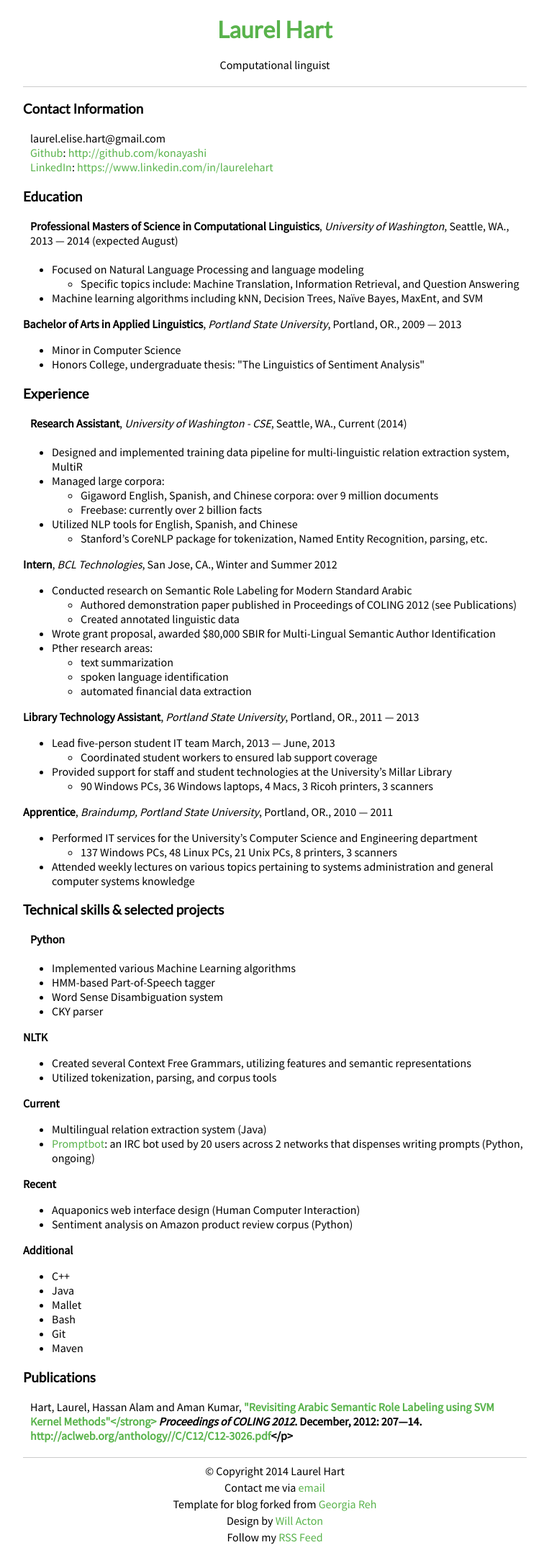
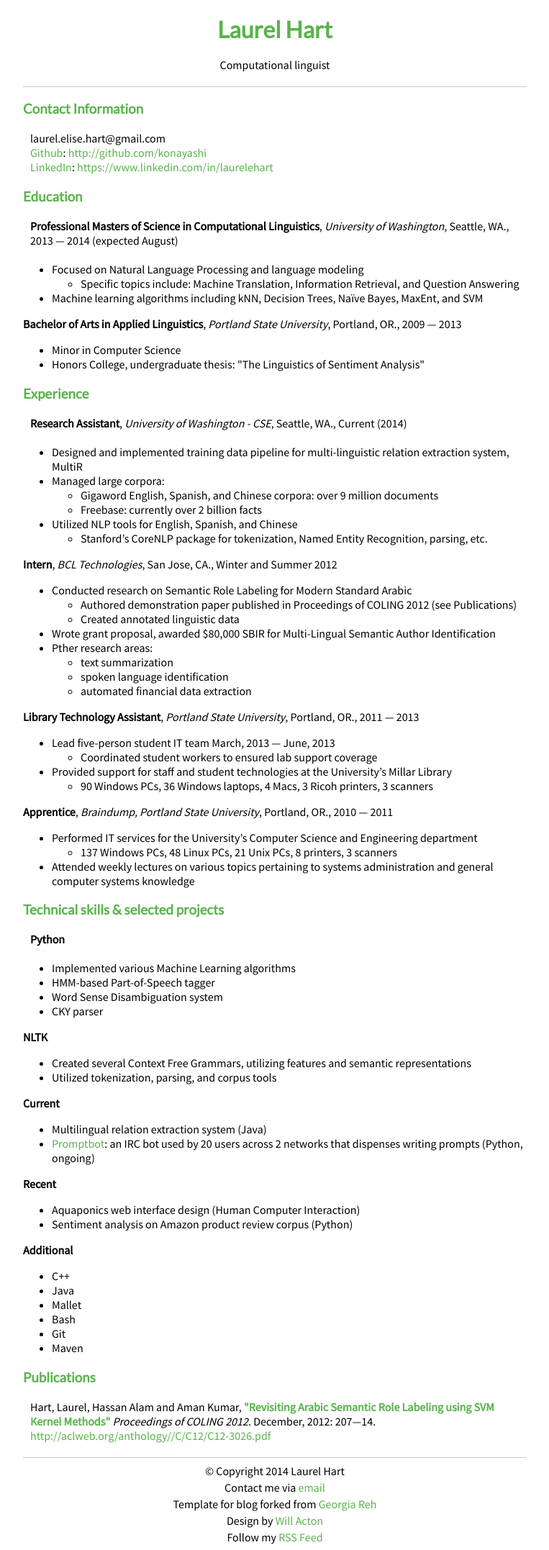
Before and after one commit to konahart/konahart.github.io, a Jekyll site: the page built from resume.md, in a window 1280 px wide. Shown: the whole page at 72% size, without its empty margins (258-1021 px from the left). Built offline with Jekyll 4.4.1, drawn with Linux system fonts in a browser that asks for light colours.

Commit message:
Fixing some color formatting

```diff
--- a/css/style.css
+++ b/css/style.css
@@ -23,6 +23,10 @@ h1:first-child + p {
 
 h1 > a {
         color: inherit;
+}
+
+h3 {
+        color: #59B34C;
 }
 
 a {
--- a/resume.md
+++ b/resume.md
@@ -127,4 +127,4 @@ layout: default
 
 <h3>Publications</h3>
 
-<p>Hart, Laurel, Hassan Alam and Aman Kumar, <strong><a href="http://aclweb.org/anthology//C/C12/C12-3026.pdf">"Revisiting Arabic Semantic Role Labeling using SVM Kernel Methods"</strong></a> <i>Proceedings of COLING 2012</i>. December, 2012: 207—14. <a href="http://aclweb.org/anthology//C/C12/C12-3026.pdf">http://aclweb.org/anthology//C/C12/C12-3026.pdf</a></p>
+<p>Hart, Laurel, Hassan Alam and Aman Kumar, <strong><a href="http://aclweb.org/anthology//C/C12/C12-3026.pdf">"Revisiting Arabic Semantic Role Labeling using SVM Kernel Methods"</a></strong> <i>Proceedings of COLING 2012</i>. December, 2012: 207—14. <a href="http://aclweb.org/anthology//C/C12/C12-3026.pdf">http://aclweb.org/anthology//C/C12/C12-3026.pdf</a></p>
```
